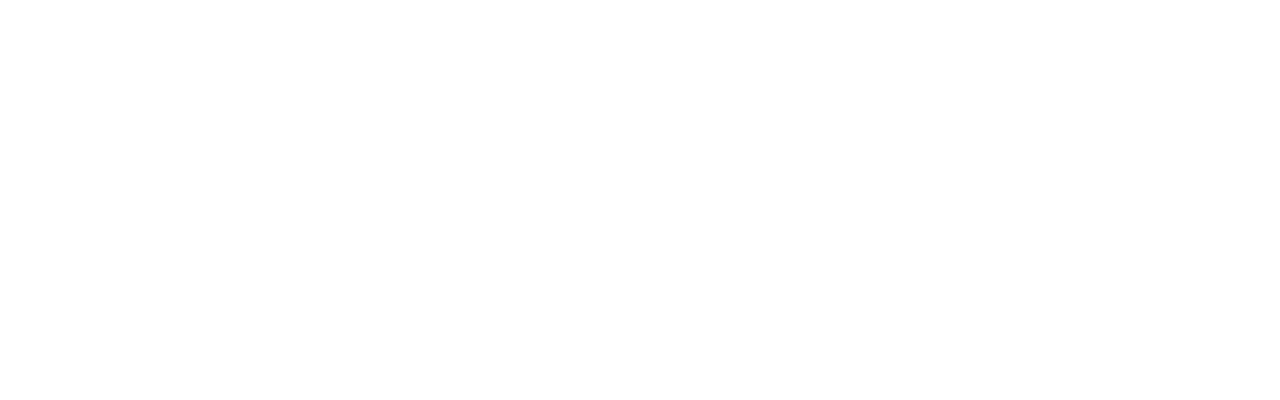
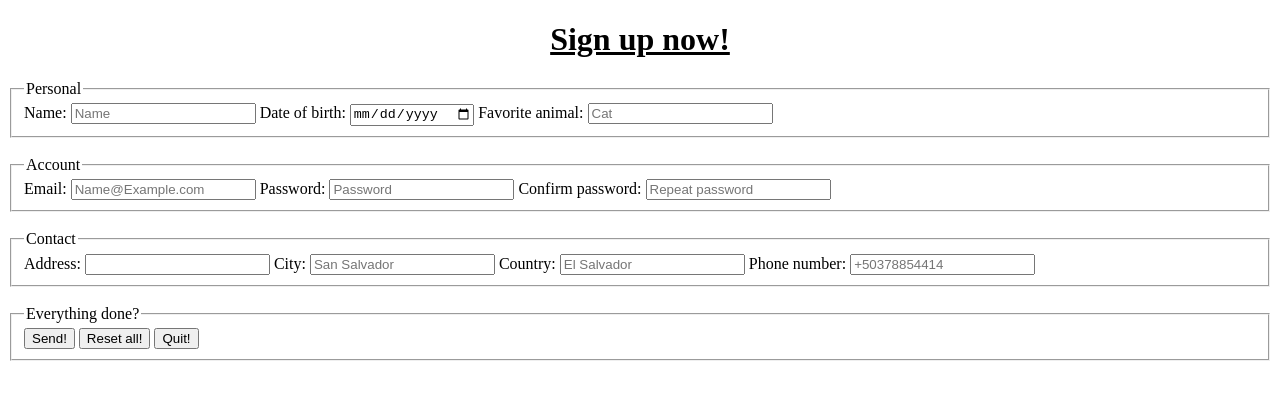
Before and after one commit to MacroLions/Formulario-de-registro, a plain HTML site: page index.html in a window 1280 px wide. Drawn offline with Linux system fonts and the light colour scheme.

Commit message:
Formulario casi completo

```diff
--- a/index.html
+++ b/index.html
@@ -1,5 +1,48 @@
-<!FILETYPE html>
+<!DOCTYPE html>
+<html lang="en">
+
 <head>
+    <meta charset="UTF-8">
+    <meta name="viewport" content="width=device-width, initial-scale=1.0">
+    <meta http-equiv="X-UA-Compatible" content="ie=edge">
+    <title>Formulario de registro</title>
 </head>
+
 <body>
+    <h1 align="center"><u>Sign up now!</u></h1>
+    <form method="GET" action="#">
+
+        <fieldset>
+            <legend>Personal</legend>
+            <label for="name">Name: <input id="name" placeholder="Name" name="name" type="text" required></label>
+            <label for="birth">Date of birth: <input id="birth" placeholder="31/10/1998" name="birth" type="date" required>  </label>
+            <label for="animal">Favorite animal: <input id="animal" placeholder="Cat" name="animal" type="text" required>  </label>
+        </fieldset>
+        <br>
+        <fieldset>
+            <legend>Account</legend>
+            <label for="email">Email: <input id="email" placeholder="Name@Example.com" name="email" type="email" required></label>
+            <label for="password">Password: <input id="password" placeholder="Password" name="password" type="password" required>  </label>
+            <label for="passwordconfirm">Confirm password: <input id="passwordconfirm" placeholder="Repeat password" name="passwordconfirm" type="password" required>  </label>
+        </fieldset>
+        <br>
+        <fieldset>
+            <legend>Contact</legend>
+            <label for="address">Address: <input id="address" placeholder="" name="address" type="text" required></label>
+            <label for="city">City: <input id="city" placeholder="San Salvador" name="city" type="text" required>  </label>
+            <label for="country">Country: <input id="country" placeholder="El Salvador" name="country" type="text" required> </label>
+            <label for="phone">Phone number: <input id="phone" placeholder="+50378854414" name="phone" type="text" required> </label>
+        </fieldset>
+        <br>
+        <fieldset>
+            <legend>Everything done?</legend>
+            <input type="submit" value="Send!" formmethod="GET">
+            <input type="reset" value="Reset all!">
+            <input type="button" onclick="location.href='https://www.google.com/'" value="Quit!">
+        </fieldset>
+
+    </form>
+
 </body>
+
+</html>
```
